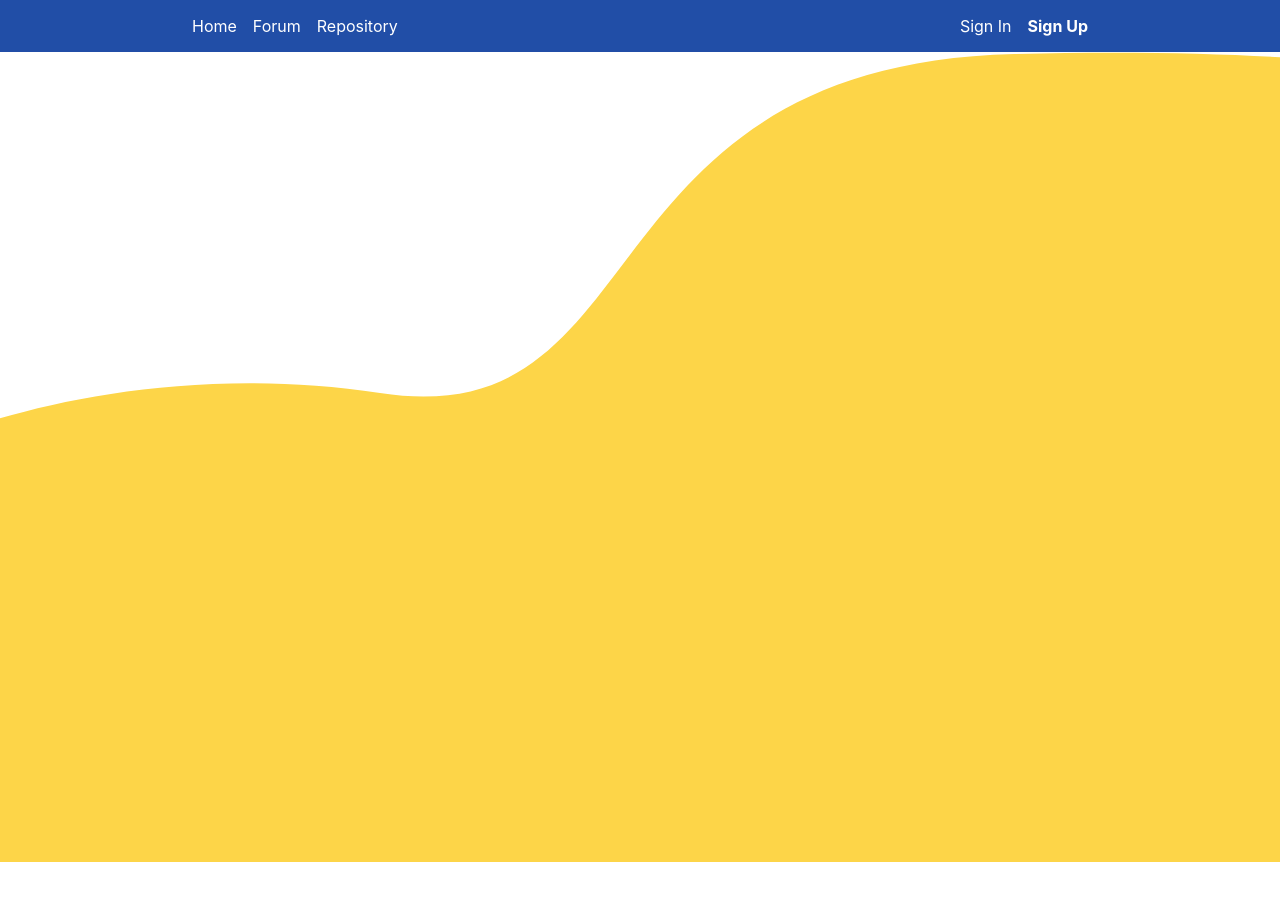
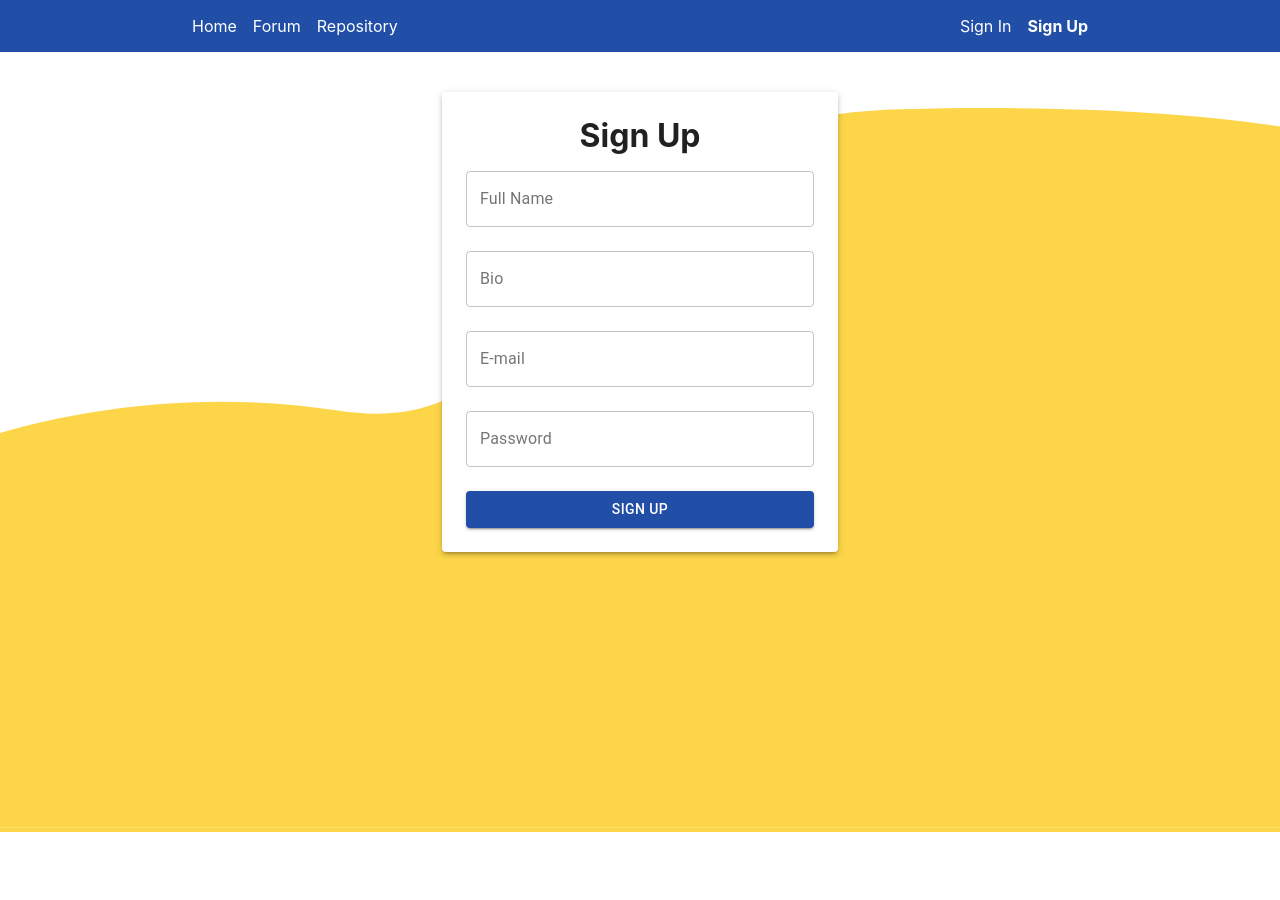
Before and after one commit to AnsellMaximilian/knowledge-management-system, a React (Create React App) app: page /signup in a window 1280 px wide. Shown: the top 900 px of the page. After the commit the page ends 832 px from the top, so only its background shows below. Built offline with nearby package versions, Linux system fonts and the light colour scheme.

Commit message:
even more setup

```diff
--- a/src/App.tsx
+++ b/src/App.tsx
@@ -1,33 +1,41 @@
 import { Container, makeStyles } from '@material-ui/core';
 import React from 'react';
 import './App.css';
-import LightBulbAndSwitch from './components/LightBulbAndSwitch';
 import bg from './assets/images/bg.svg';
 import { BrowserRouter as Router, Route, Switch } from 'react-router-dom';
 import Header from './components/Header';
 import Home from './pages/Home';
+import SignUp from './pages/SignUp';
 
 const useStyles = makeStyles(theme => ({
   content: {
     backgroundImage: `url(${bg})`,
-    // backgroundColor: theme.palette.secondary.main,
-    minHeight: 1000,
-    backgroundSize: 'fit',
-    backgroundRepeat: 'no-repeat'
+    minHeight: 740,
+    backgroundSize: 'cover',
+    backgroundRepeat: 'no-repeat',
+    paddingTop: theme.spacing(5)
   }
 }))
 
 function App() {
   const classes = useStyles();
+
+
   return (
     <Router>
       <div>
         <Header/>
         <main className={`App ${classes.content}`}>
           <Container maxWidth="md">
-            <Route exact path="/">
-              <Home/>
-            </Route>
+            <Switch>
+              <Route exact path="/">
+                <Home/>
+              </Route>
+
+              <Route exact path="/signup">
+                <SignUp/>
+              </Route>
+            </Switch>
           </Container>
         </main>
       </div>
--- a/src/pages/Home.tsx
+++ b/src/pages/Home.tsx
@@ -1,9 +1,53 @@
+import { Button, makeStyles } from '@material-ui/core'
 import React from 'react'
+import LightBulbAndSwitch from '../components/LightBulbAndSwitch'
+
+const useStyles = makeStyles(theme => ({
+    container: {
+        display: 'flex',
+        justifyContent: 'space-between',
+        flexWrap: 'wrap'
+    },
+
+    title: {
+        textAlign: 'left',
+        margin: 0,
+        width: 'min-content',
+        fontSize: '3rem',
+        lineHeight: 1.1
+    },
+
+    subTitle: {
+        textAlign: 'left',
+        margin: 0,
+        color: theme.palette.text.secondary
+    },
+
+    callToAction: {
+        textTransform: 'none',
+        fontWeight: 'bold',
+        marginTop: theme.spacing(3)
+    },
+
+    mainLeft: {
+        textAlign: 'left'
+    }
+}))
 
 export default function Home() {
+
+    const classes = useStyles();
+
     return (
-        <div>
-            sdfdsf
+        <div className={classes.container}>
+            <div className={classes.mainLeft}>
+                <h1 className={classes.title}>Knowledge Management System</h1>
+                <h2 className={classes.subTitle}>Share Your Ideas</h2>
+                <Button variant="contained" color="primary" className={classes.callToAction}>Create Account</Button>
+            </div>
+            <div>
+                <LightBulbAndSwitch/>
+            </div>
         </div>
     )
 }
--- /dev/null
+++ b/src/pages/SignUp.tsx
@@ -0,0 +1,72 @@
+import { Button, Container, makeStyles, Paper, TextField } from '@material-ui/core'
+import React, {useState} from 'react'
+
+const useStyles = makeStyles(theme => ({
+    form: {
+        display: 'flex',
+        flexDirection: 'column',
+        // padding: theme.spacing(0, 3, 3, 3)
+    },
+
+    title: {
+        margin: theme.spacing(0)
+    },
+
+    submitButton: {
+        marginTop: theme.spacing(2)
+    },
+
+    container: {
+        padding: theme.spacing(3, 3, 3, 3)
+    }
+}))
+
+export default function SignUp() {
+    const classes = useStyles();
+
+    const [name, setName] = useState('');
+    const [bio, setBio] = useState('');
+    const [email, setEmail] = useState('');
+    const [password, setPassword] = useState('')
+
+    return (
+        <Container maxWidth="xs">
+            <Paper elevation={3} className={classes.container}>
+                <h1 className={classes.title}>Sign Up</h1>
+                <form className={classes.form}>
+                    <TextField
+                        variant="outlined"
+                        margin="normal"
+                        label="Full Name"
+                        value={name}
+                        onChange={e => setName(e.target.value)}
+                    />
+                    <TextField
+                        variant="outlined"
+                        margin="normal"
+                        label="Bio"
+                        value={bio}
+                        onChange={e => setBio(e.target.value)}
+                    />
+                    <TextField
+                        variant="outlined"
+                        margin="normal"
+                        type="email"
+                        label="E-mail"
+                        value={email}
+                        onChange={e => setEmail(e.target.value)}
+                    />
+                    <TextField
+                        variant="outlined"
+                        margin="normal"
+                        type="password"
+                        label="Password"
+                        value={password}
+                        onChange={e => setPassword(e.target.value)}
+                    />
+                    <Button variant="contained" color="primary" className={classes.submitButton}>Sign Up</Button>
+                </form>
+            </Paper>
+        </Container>
+    )
+}
--- /dev/null
+++ b/src/types.ts
@@ -0,0 +1,4 @@
+export interface UserProfile {
+    bio: string;
+    name: string;
+}
```
Also changed, not shown: src/pages/SignIn.tsx (added, +72 -0 lines), src/utils/firebase.ts (added, +19 -0 lines), src/assets/images/bg.svg.
